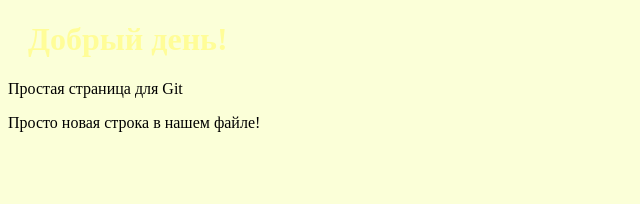
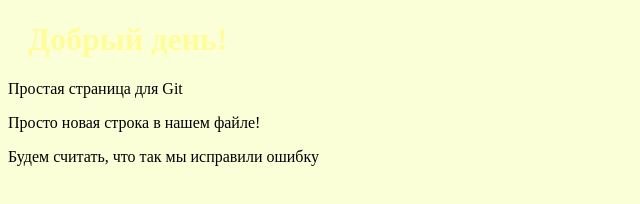
Before and after one commit to SainshNess/ness.github.io, a plain HTML site: page index.html in a window 1280 px wide. Shown: the whole page, without its empty margins (0-640 px from the left). Drawn offline with Linux system fonts and the light colour scheme.

Commit message:
Исправлена ошибка в index.html

```diff
--- a/index.html
+++ b/index.html
@@ -13,6 +13,8 @@
 
     <p>Просто новая строка в нашем файле!</p>
 
+    <p>Будем считать, что так мы исправили ошибку</p>
+
 </body>
 
 </html>
```
